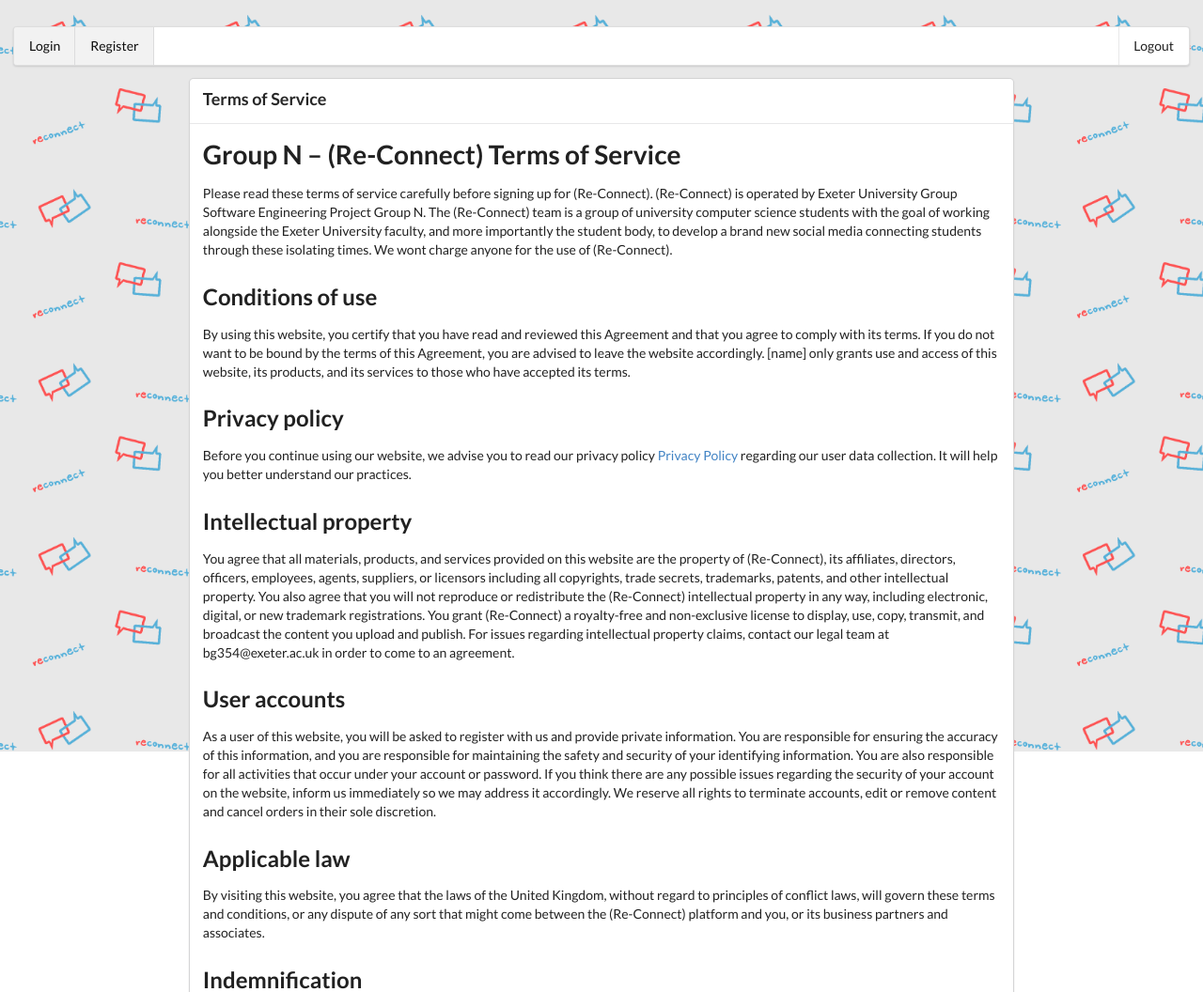
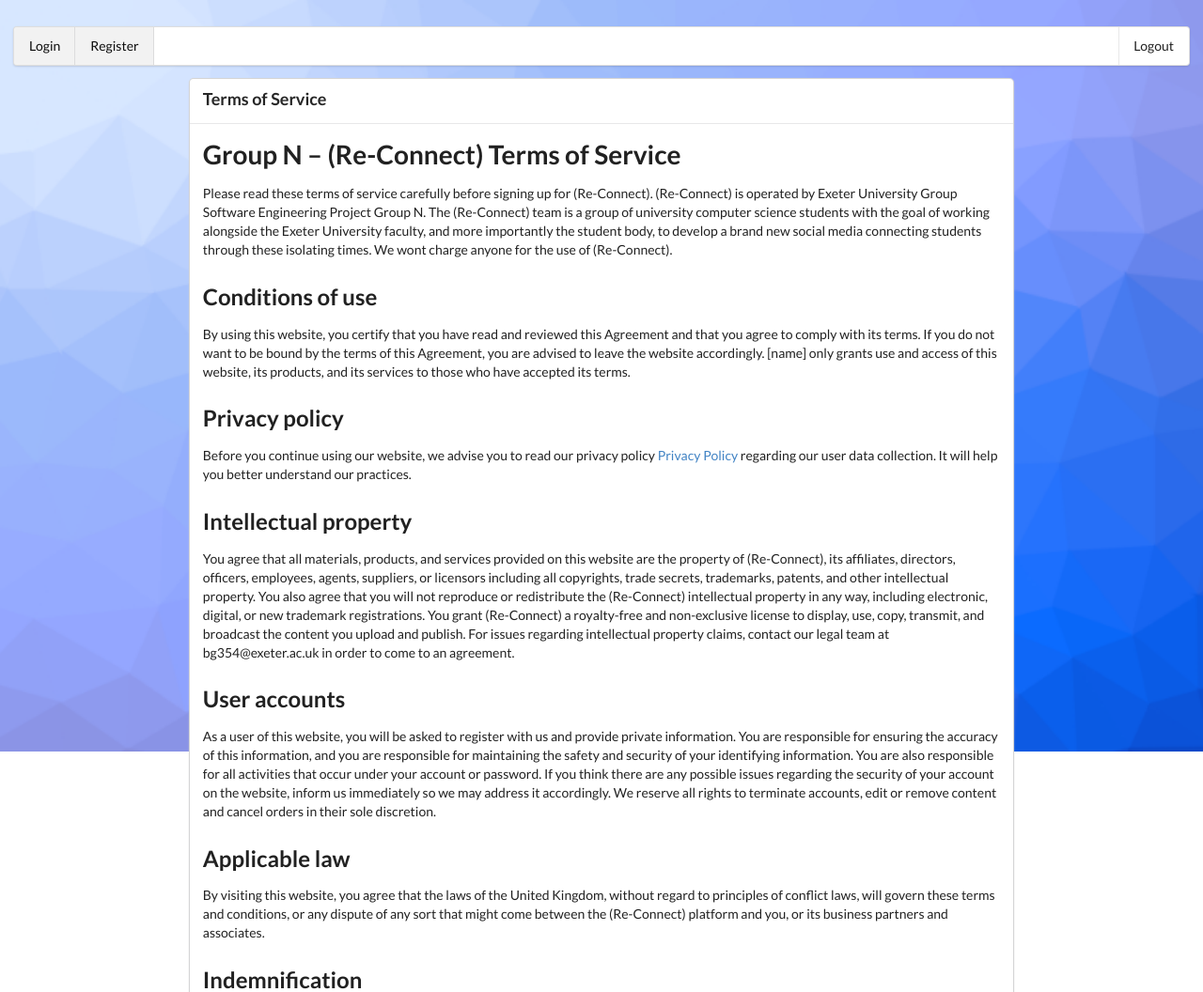
Before and after one commit to IsaacCheng9/student-network, a Flask app: page /terms in a window 1280 px wide. Shown: the top 1056 px of the page at 94% size. Run offline with Flask 2, Linux system fonts and the light colour scheme.

Commit message:
Update backgrounds

```diff
--- a/technical-documents/source-code/Templates/error.html
+++ b/technical-documents/source-code/Templates/error.html
@@ -6,7 +6,7 @@
 <link rel= "stylesheet" type= "text/css" href="{{ url_for('static', filename='styles/semantic.css') }}"/>
     <style>
         .student-background {
-            background-image: url("{{ url_for('static', filename='images/tile_background_g.png') }}") !important;
+            background-image: url("{{ url_for('static', filename='images/background_blue.png') }}") !important;
 
             height: 100%;
 
--- a/technical-documents/source-code/Templates/post_page.html
+++ b/technical-documents/source-code/Templates/post_page.html
@@ -11,7 +11,7 @@
 <style>
     .student-background {
         background-image: url(
-        "{{ url_for('static', filename='images/tile_background_g.png') }}") !important;
+        "{{ url_for('static', filename='images/background_blue.png') }}") !important;
 
         height: 100%;
 
--- a/technical-documents/source-code/templates/register.html
+++ b/technical-documents/source-code/templates/register.html
@@ -13,7 +13,7 @@
 
 <style>
     .student-background {
-        background-image: url("{{ url_for('static', filename='images/tile_background_g.png') }}") !important;
+        background-image: url("{{ url_for('static', filename='images/background_blue.png') }}") !important;
 
         height: 100%;
 
--- a/technical-documents/source-code/templates/terms.html
+++ b/technical-documents/source-code/templates/terms.html
@@ -13,7 +13,7 @@
 
   <style>
     .student-background {
-      background-image: url("{{ url_for('static', filename='images/tile_background_g.png') }}") !important;
+      background-image: url("{{ url_for('static', filename='images/background_blue.png') }}") !important;
 
       height: 100%;
 
```
